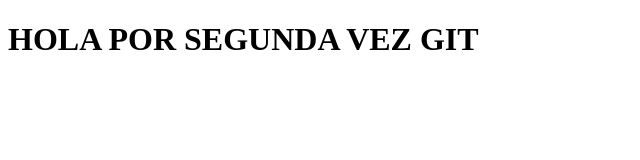
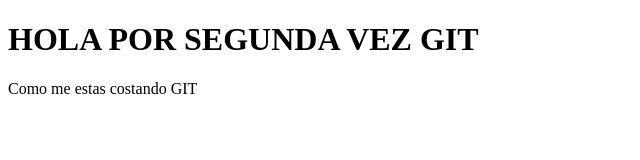
Before and after one commit to Binnnnu/segundo.git.mio, a plain HTML site: page index.html in a window 1280 px wide. Shown: the whole page, without its empty margins (0-640 px from the left). Drawn offline with Linux system fonts and the light colour scheme.

Commit message:
Agregue una p

```diff
--- a/index.html
+++ b/index.html
@@ -7,5 +7,6 @@
   </head>
   <body>
     <h1>HOLA POR SEGUNDA VEZ GIT</h1>
+    <p>Como me estas costando GIT</p>
   </body>
 </html>
```
